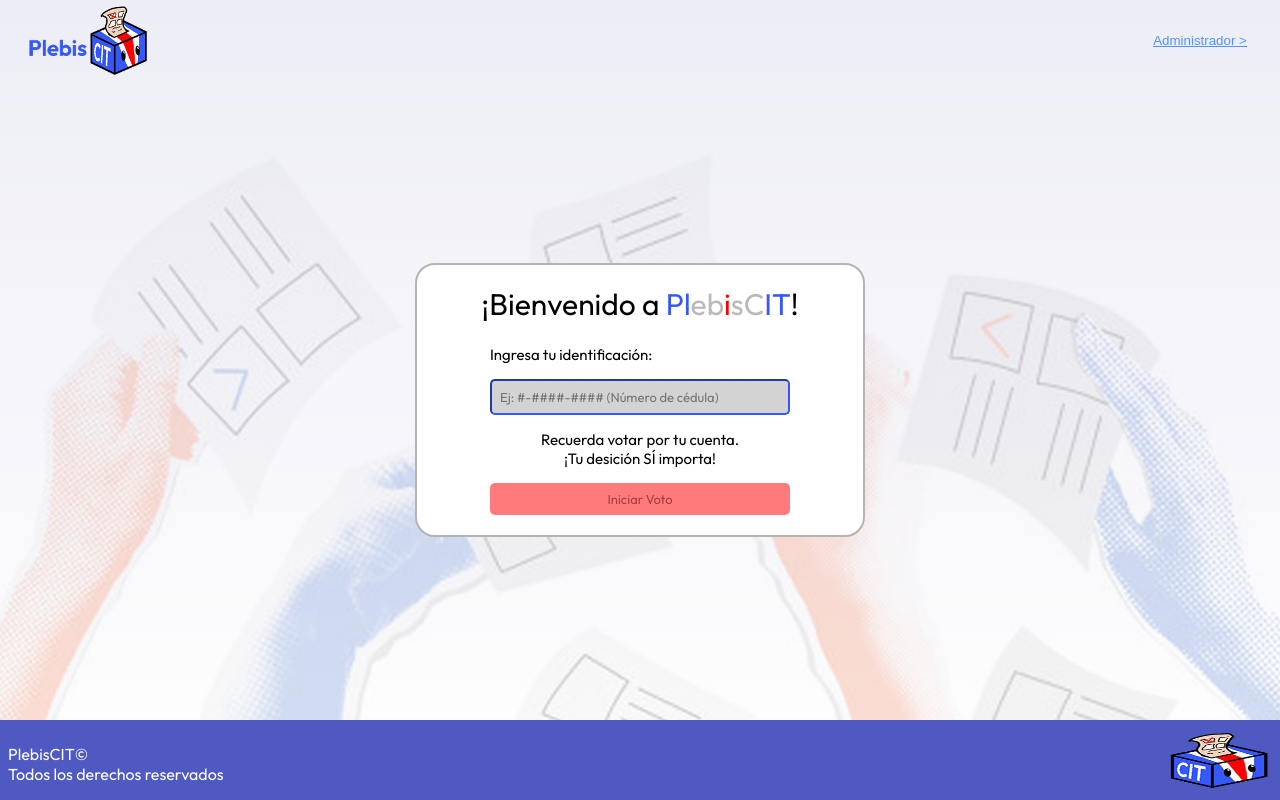
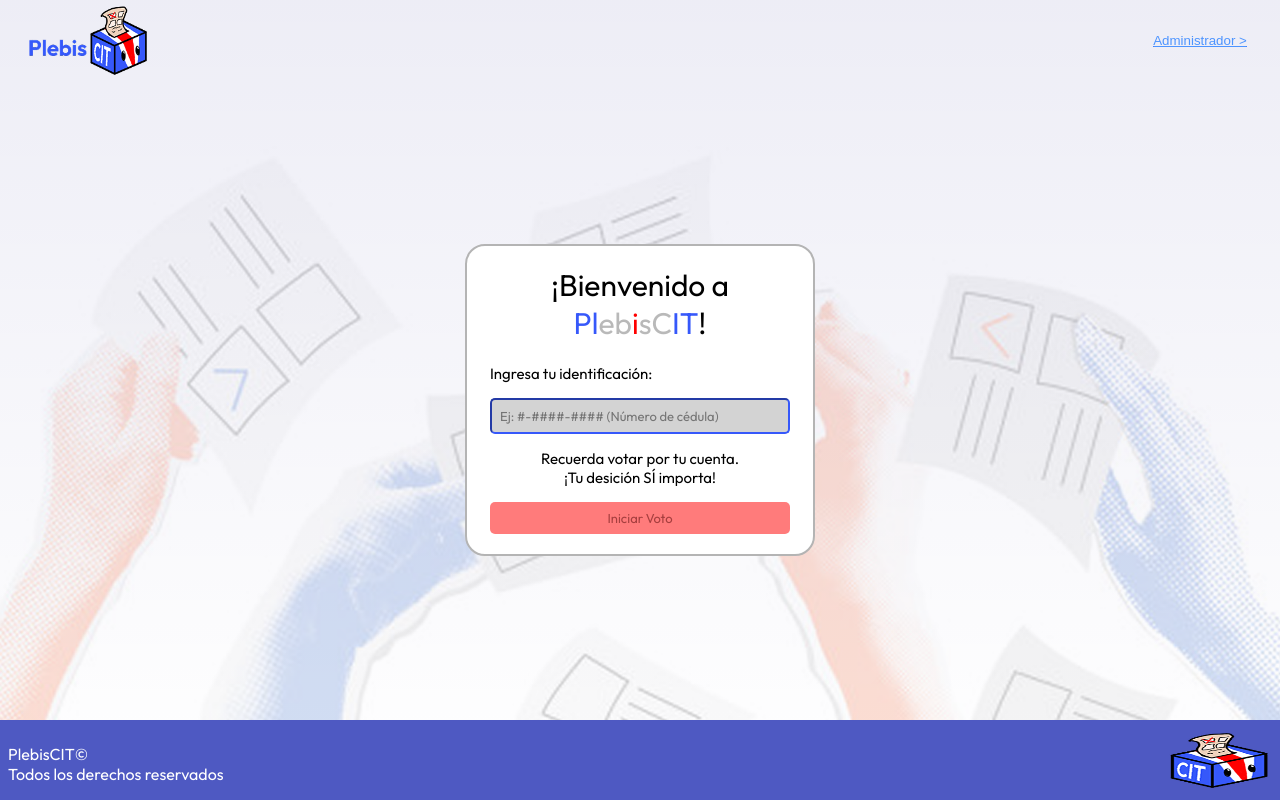
Before and after one commit to G10sr/plebisCIT, a React (Vite) app: page / in a window 1280 px wide. Built offline with nearby package versions, Linux system fonts and the light colour scheme.

Commit message:
width change

```diff
--- a/src/pages/Admin.jsx
+++ b/src/pages/Admin.jsx
@@ -70,6 +70,7 @@ const styles = {
         padding: "20px",
         borderRadius: "20px",
         minWidth: "350px",
+        width: "23vw",
         position: "relative",
         border: "2px solid #b4b4b4",
         display: "flex",              // 👈 importante
--- a/src/pages/Home.jsx
+++ b/src/pages/Home.jsx
@@ -64,7 +64,8 @@ const styles = {
         background: "#fff",
         padding: "20px",
         borderRadius: "20px",
-        minWidth: "450px",
+        minWidth: "350px",
+        width: "23vw",
         position: "relative",
         border: "2px solid #b4b4b4",
         display: "flex",              // 👈 importante
```
